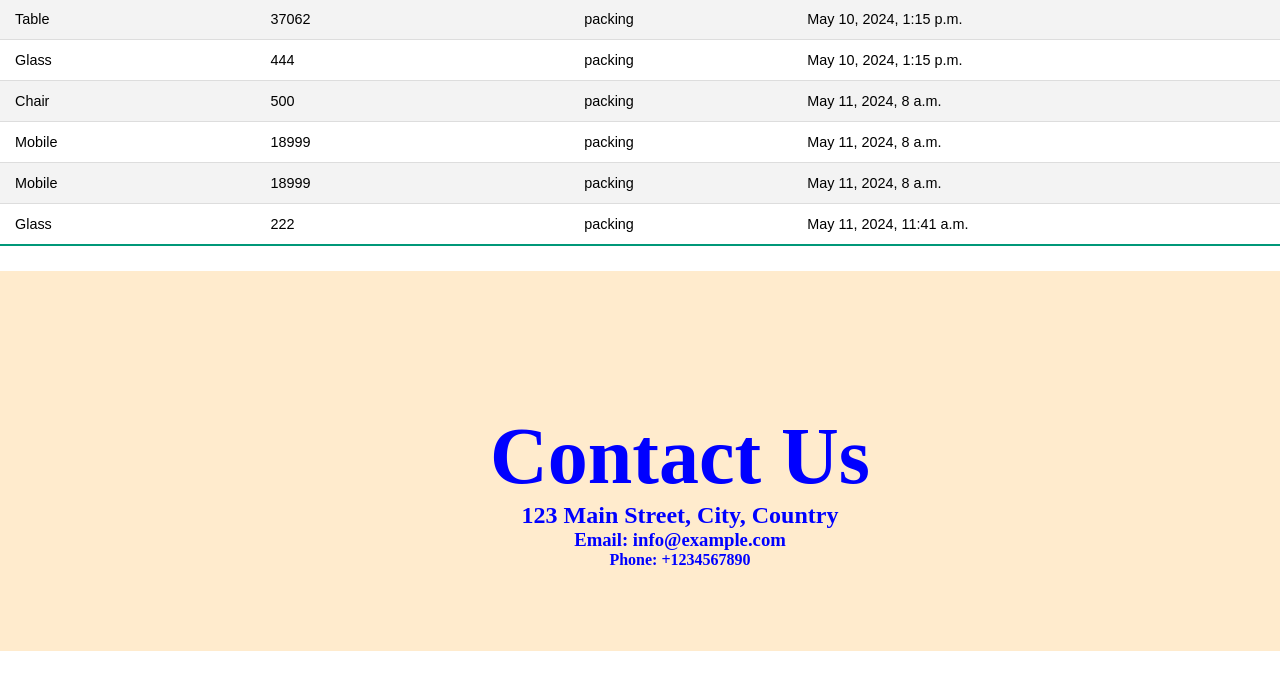
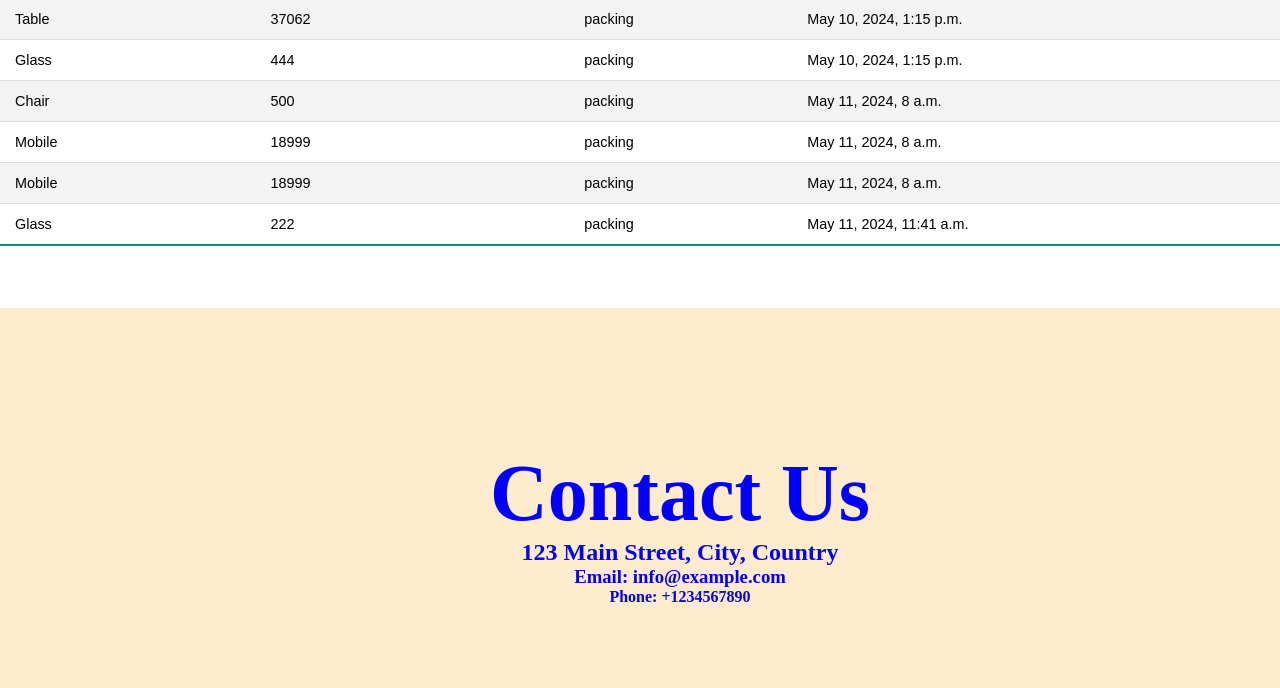
Before and after one commit to Rohit123saini/m2_test, a Django app: page /home/orders/ in a window 1280 px wide; the page is wider, and only the part inside the window is pictured. Shown: the part 708-1396 px from the top of that part. Before the commit the page ends 1359 px from the top of that part, so only its background shows below. Run offline with Django 5.2, Linux system fonts and the light colour scheme; a user stored in the database is signed in; data comes from the database, SQL or seed files in the repository; some libraries are stand-ins or nearby versions.

Commit message:
Update orders.html

```diff
--- a/m2_test_rohit_saini/templates/orders.html
+++ b/m2_test_rohit_saini/templates/orders.html
@@ -32,8 +32,8 @@
 </header>
 
 <h1>My Orders</h1>
-
-<table class="styled-table" style="min-height:200px;">
+<div style="min-height:800px;">
+<table class="styled-table">
     <thead>
         <tr>
             <th>PRODUCT</th>
@@ -55,7 +55,7 @@
        {% endfor %}
     </tbody>
 </table>
-
+</div>
 <footer>
 <div>
             <h1>Contact Us</h1>
```
